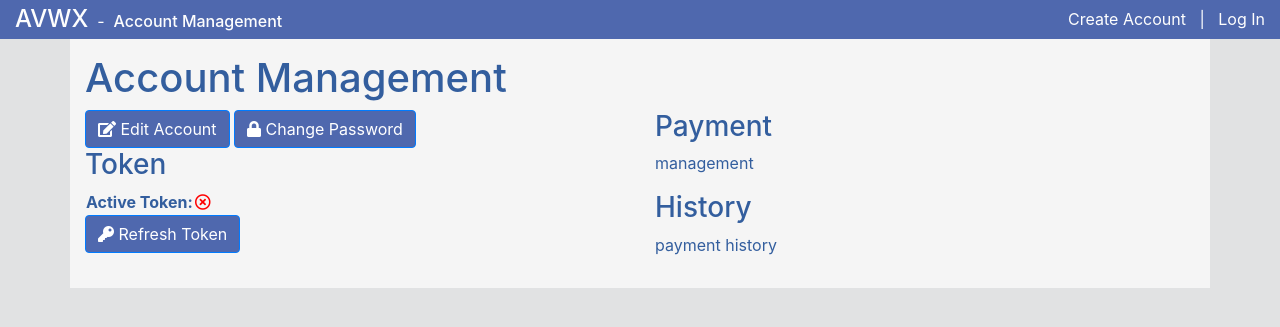
After one commit to avwx-rest/avwx-account, a Flask app: template avwx_account/templates/manage.html in a window 1280 px wide. The commit adds this page. Shown: the top 327 px of the page. Run offline with Flask 2, Linux system fonts and the light colour scheme; the template is opened without the code that fills it, so the values that code supplies are empty; some libraries are stand-ins or nearby versions.

Commit message:
Begin account management page

```diff
--- a/avwx_account/config.py
+++ b/avwx_account/config.py
@@ -20,3 +20,8 @@ USER_ENABLE_EMAIL = True
 USER_ENABLE_USERNAME = False
 USER_EMAIL_SENDER_NAME = USER_APP_NAME
 USER_EMAIL_SENDER_EMAIL = "noreply@avwx.rest"
+USER_AFTER_CHANGE_PASSWORD_ENDPOINT = "manage"
+USER_AFTER_CONFIRM_ENDPOINT = "manage"
+USER_AFTER_EDIT_USER_PROFILE_ENDPOINT = "manage"
+USER_AFTER_FORGOT_PASSWORD_ENDPOINT = "manage"
+USER_AFTER_LOGIN_ENDPOINT = "manage"
--- a/avwx_account/templates/base.html
+++ b/avwx_account/templates/base.html
@@ -5,6 +5,7 @@
     <meta name="viewport" content="width=device-width, initial-scale=1">
     <title>AVWX - Account</title>
     <link rel="stylesheet" href="https://stackpath.bootstrapcdn.com/bootstrap/4.1.3/css/bootstrap.min.css" integrity="sha384-MCw98/SFnGE8fJT3GXwEOngsV7Zt27NXFoaoApmYm81iuXoPkFOJwJ8ERdknLPMO" crossorigin="anonymous">
+    <link rel="stylesheet" href="https://use.fontawesome.com/releases/v5.3.1/css/all.css" integrity="sha384-mzrmE5qonljUremFsqc01SB46JvROS7bZs3IO2EmfFsd15uHvIt+Y8vEf7N7fWAU" crossorigin="anonymous">
     <style>
         body { background-color: #e1e2e3; color: #335e9e; }
         nav { background-color: #4f68ae; color: white; padding: 5px; }
@@ -42,6 +43,18 @@
     </nav>
 
     <div class='container content'>
+        {% block flash_messages %}
+            {%- with messages = get_flashed_messages(with_categories=true) -%}
+                {% if messages %}
+                    {% for category, message in messages %}
+                        {% if category=='error' %}
+                            {% set category='danger' %}
+                        {% endif %}
+                        <div class="alert alert-{{category}}">{{ message|safe }}</div>
+                    {% endfor %}
+                {% endif %}
+            {%- endwith %}
+        {% endblock %}
         {% block content %}
         {% endblock %}
     </div>
--- a/avwx_account/templates/index.html
+++ b/avwx_account/templates/index.html
@@ -2,8 +2,8 @@
 
 {% block content %}
 <h1>Home page</h1>
-<p><a href={{ url_for('home_page') }}>Home Page</a></p>
-<p><a href={{ url_for('member_page') }}>Member Page</a></p>
+<p><a href={{ url_for('home') }}>Home Page</a></p>
+<p><a href={{ url_for('manage') }}>Manage Page</a></p>
 <p><a href={{ url_for('admin.index') }}>Admin Page</a></p>
 <p><a href={{ url_for('user.logout') }}>Sign out</a></p>
 {% endblock %}
--- /dev/null
+++ b/avwx_account/templates/manage.html
@@ -0,0 +1,31 @@
+{% extends "base.html" %}
+
+{% block content %}
+    <h1>Account Management</h1>
+    <div class="row">
+        <div class="col-md-6">
+            <a href="{{ url_for('user.edit_user_profile') }}" class="btn btn-primary" role="button"><i class="fas fa-edit"></i> Edit Account</a>
+            <a href="{{ url_for('user.change_password') }}" class="btn btn-primary" role="button"><i class="fas fa-lock"></i> Change Password</a>
+            <h3>Token</h3>
+            <table>
+                <tr>
+                    <td><b>Active Token:</b></td>
+                    <td>{% if current_user.active_token %}<i class="far fa-check-circle" style="color: green;"></i>{% else %}<i class="far fa-times-circle" style="color: red;"></i>{% endif %}</td>
+                </tr>
+                {% if current_user.active_token %}
+                <tr>
+                    <td><b>API Token:</b></td>
+                    <td>{{ current_user.apitoken }}</td>
+                </tr>
+                {% endif %}
+            </table>
+            <a href="{{ url_for('generate_token') }}" class="btn btn-primary" role="button"><i class="fas fa-key"></i> Refresh Token</a>
+        </div>
+        <div class="col-md-6">
+            <h3>Payment</h3>
+            <p>management</p>
+            <h3>History</h3>
+            <p>payment history</p>
+        </div>
+    </div>
+{% endblock %}
--- a/avwx_account/views.py
+++ b/avwx_account/views.py
@@ -2,7 +2,7 @@
 avwx_account.views - App routing and view logic
 """
 
-from flask import render_template
+from flask import redirect, render_template
 from flask_login import AnonymousUserMixin
 from flask_user import UserManager, login_required, roles_required, current_user
 from avwx_account import app, db
@@ -17,19 +17,19 @@ class Anonymous(AnonymousUserMixin):
 user_manager.anonymous_user = Anonymous
 
 @app.route('/')
-def home_page():
+def home():
     return render_template('index.html')
 
-@app.route('/members')
+@app.route('/manage')
 @login_required
-def member_page():
-    return render_template('members.html')
+def manage():
+    return render_template('manage.html')
 
 @app.route('/token')
 @login_required
 def generate_token():
     current_user.new_token()
-    return current_user.apitoken
+    return redirect('manage')
 
 @app.route('/token/<token>')
 def verify_token(token):
```
Also changed, not shown: avwx_account/templates/members.html (deleted, +0 -10 lines).
